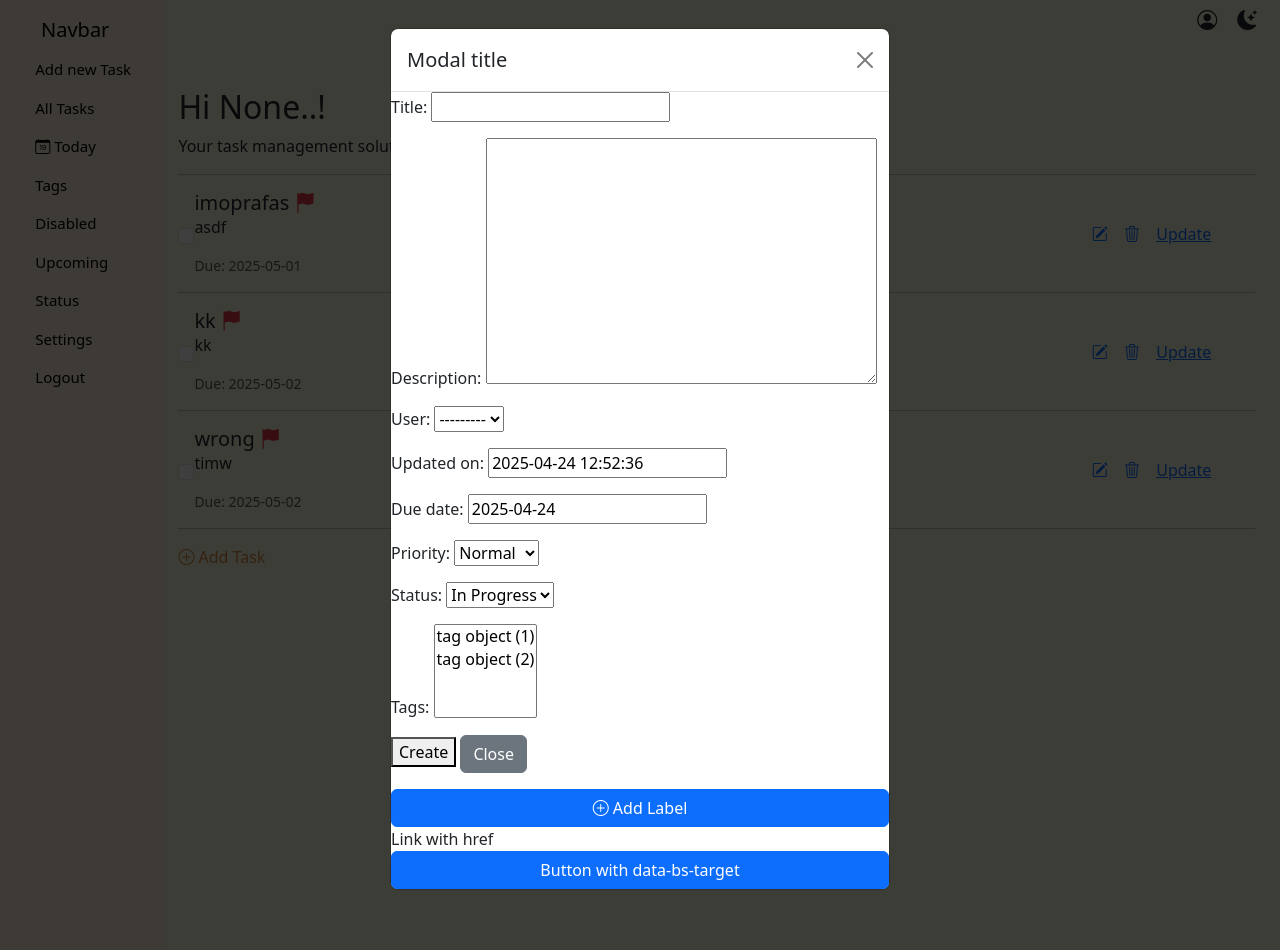
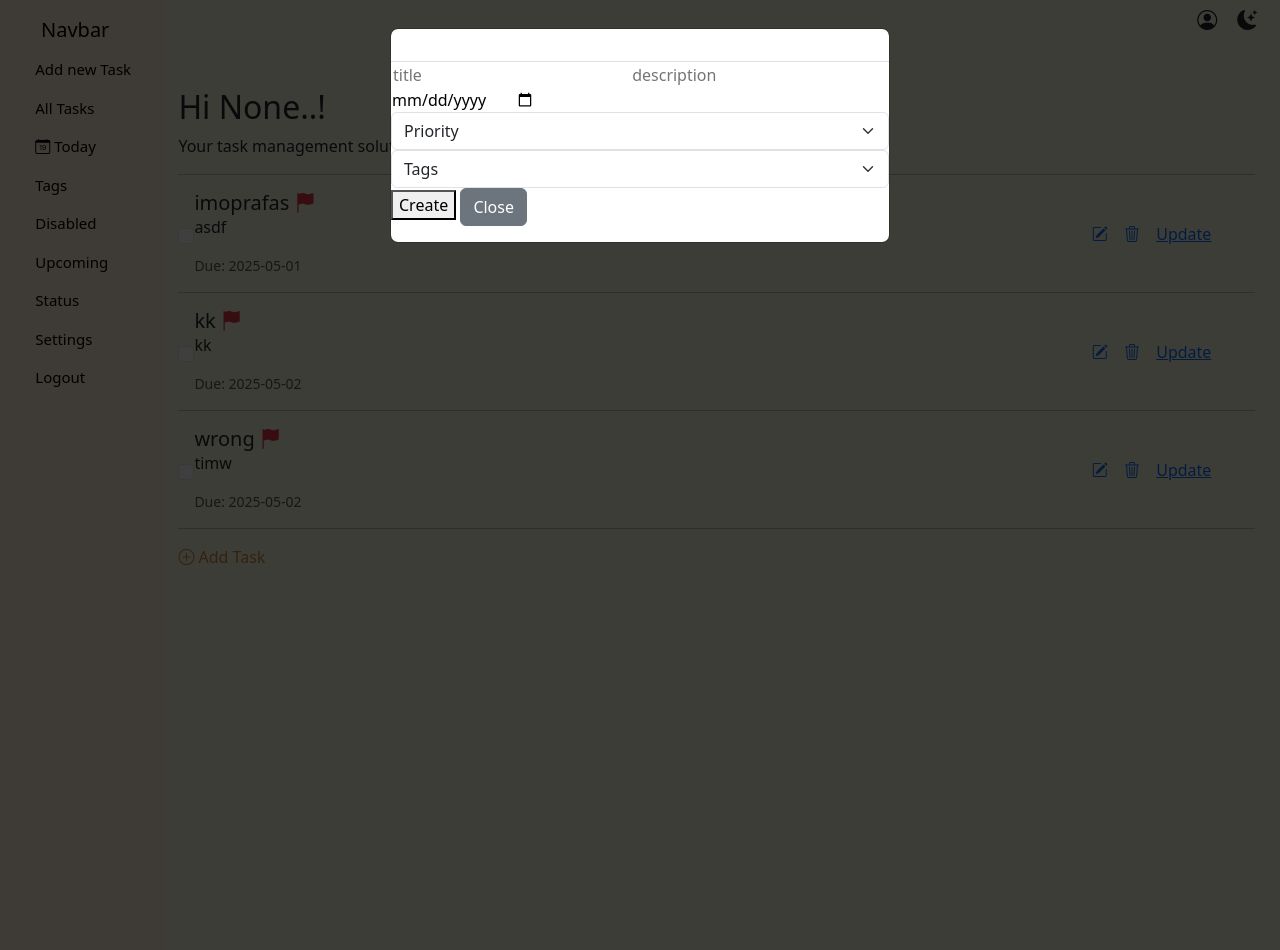
Before and after one commit to gsiri-jack/Taskly, a Django app: page /base/ in a window 1280 px wide, after a click on "Add Task". Run offline with Django 5.2, Linux system fonts and the light colour scheme; data comes from the database, SQL or seed files in the repository; both versions use the stored data as it was after the commit; some libraries are stand-ins or nearby versions.

Commit message:
tag-linking

```diff
--- a/taskly/base/models.py
+++ b/taskly/base/models.py
@@ -43,10 +43,10 @@ class task(models.Model):
     updated_on = models.DateTimeField(default=datetime.now)
     due_date = models.DateField(default=datetime.now)
     priority = models.CharField(
-        max_length=20, choices=priority_choices, default='normal')
+        max_length=20, default='normal')
     status = models.CharField(
         max_length=20, choices=status_choices, default='in_progress')
-    tags = models.ManyToManyField(tag, null=True)
+    tags = models.ManyToManyField(tag, null=True, default='')
 
 
 class task_tag_link(models.Model):
--- a/taskly/base/templates/base/create_task_form.html
+++ b/taskly/base/templates/base/create_task_form.html
@@ -7,44 +7,32 @@
 {% block create_task_modal %}
 
 <div class="modal-header">
-    <h1 class="modal-title fs-5" id="exampleModalLabel">Modal title</h1>
-    <button type="button" class="btn-close" data-bs-dismiss="modal" aria-label="Close"></button>
+
   </div>
   <form action="create_task" method="POST">
       {% csrf_token %}
-    {{task_create.as_p}}
+      <input type="text" name="task_title" id="" class="form-input input_style" placeholder="title">
+      <input type="text" name="task_description" id="" class="form-input input_style" placeholder="description">
+
+      <input type="date" name="due_date" id="" class="form-input input_style" placeholder="due_date">
+      <select class="form-select" aria-label="Default select example" name="task_priority">
+        <option selected>Priority</option>
+        <option value="1">high</option>
+        <option value="2">medium</option>
+        <option value="3">Low</option>
+      </select>
+
+     <select class="form-select" aria-label="Default select example" name="task_tag">
+      <option selected>Tags</option>
+       {% for label in tags %}
+       <option>{{label.tag_name}}</option>
+       {% endfor %}
+      </select>
+
+
+
       <button type="submit">Create</button>
       <button type="button" class="btn btn-secondary" data-bs-dismiss="modal">Close</button>
   </form>
-  <a class="btn btn-primary" data-bs-toggle="offcanvas" href="" role="button" aria-controls="offcanvasExample">
-    <i class="bi bi-plus-circle"></i> Add Label
-  </a>
-  <a >
-    Link with href
-  </a>
-  <button class="btn btn-primary" type="button" data-bs-toggle="offcanvas" data-bs-target="#offcanvasExample" aria-controls="offcanvasExample">
-    Button with data-bs-target
-  </button>
 
-  <div class="offcanvas offcanvas-start" tabindex="-1" id="offcanvasExample" aria-labelledby="offcanvasExampleLabel">
-    <div class="offcanvas-header">
-      <h5 class="offcanvas-title" id="offcanvasExampleLabel">Offcanvas</h5>
-      <button type="button" class="btn-close" data-bs-dismiss="offcanvas" aria-label="Close"></button>
-    </div>
-    <div class="offcanvas-body">
-      <div>
-        Some text as placeholder. In real life you can have the elements you have chosen. Like, text, images, lists, etc.
-      </div>
-      <div class="dropdown mt-3">
-        <button class="btn btn-secondary dropdown-toggle" type="button" data-bs-toggle="dropdown">
-          Dropdown button
-        </button>
-        <ul class="dropdown-menu">
-          <li><a class="dropdown-item" href="#">Action</a></li>
-          <li><a class="dropdown-item" href="#">Another action</a></li>
-          <li><a class="dropdown-item" href="#">Something else here</a></li>
-        </ul>
-      </div>
-    </div>
-  </div>
 {% endblock %}
--- a/taskly/base/views.py
+++ b/taskly/base/views.py
@@ -13,11 +13,12 @@ from django.contrib.auth import authenticate, login, logout
 
 def index(request):
     data = task.objects.all()
+    tag_data = tag.objects.all()
     # data = sample.objects.all()
     serialize = SampleSerializer(data, many=True)
     username = request.session.get('username')
     task_create = task_creation_form()
-    return render(request, 'base/index.html', {'title': 'Dashboard', 'tasks': serialize.data, 'username': username, "task_create": task_create})
+    return render(request, 'base/index.html', {'title': 'Dashboard', 'tasks': serialize.data, 'username': username, "task_create": task_create, 'tags': tag_data})
 
 
 def user_login(request):
@@ -52,9 +53,17 @@ def task_detail(request, id):
 def create_task(request):
     if request.method == 'POST':
         form = task_creation_form(request.POST)
-        if form.is_valid():
-            form.save()
-            return redirect('index')
+
+        title = request.POST['task_title']
+        desc = request.POST['task_description']
+        due_date = request.POST['due_date']
+        task_tag = request.POST['task_tag']
+        task_priority = request.POST['task_priority']
+        task.objects.create(
+            title=title, description=desc, user=request.user, due_date=due_date, priority=task_priority)
+        task.tags.add(task_tag)
+        print('jack')
+        return redirect('index')
 
 
 def delete_task(request, id):
```
Also changed, not shown: taskly/base/migrations/0018_alter_task_tags.py (added), taskly/db.sqlite3.
